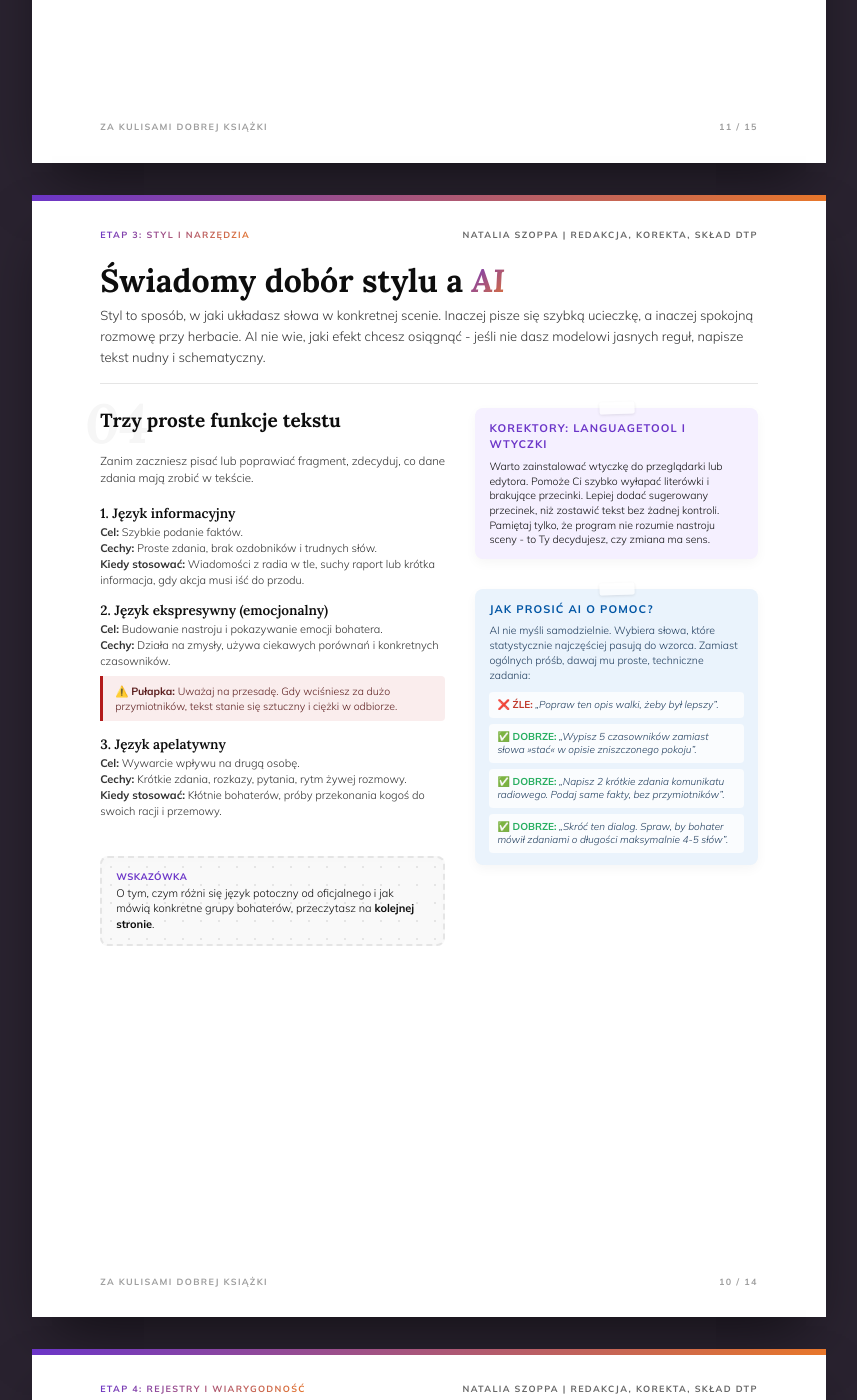
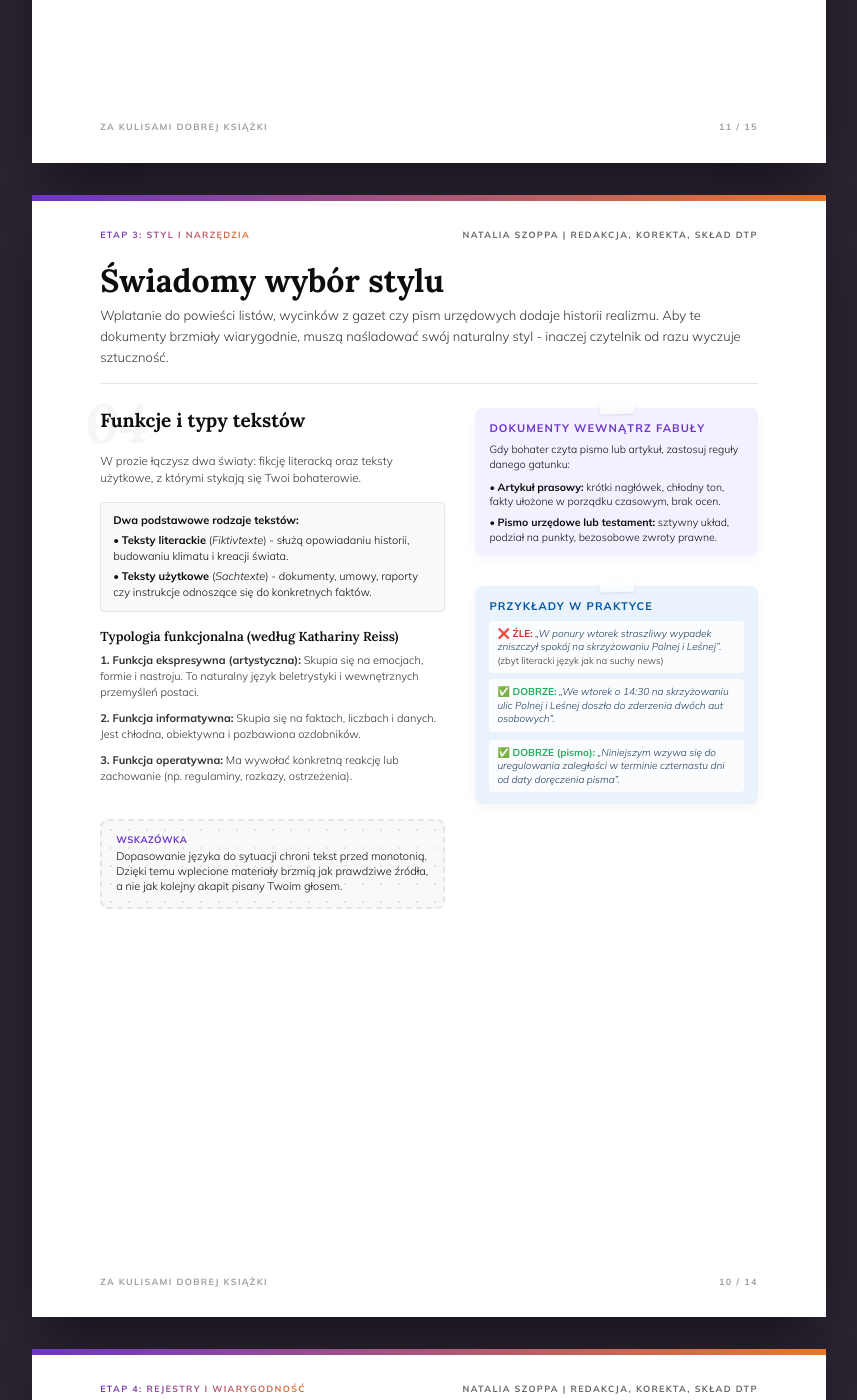
Before and after one commit to Bonnie00726/nataliaszoppa, a Jekyll site: the page arkusz językowy.html, which Jekyll copies as it is, in a window 1280 px wide and 1400 px high, scrolled down 12541 px. Shown: the whole window, without its empty margins (211-1068 px from the left). Built offline with Jekyll 4.4.1, drawn with Linux system fonts in a browser that asks for light colours.

Commit message:
Update arkusz językowy.html

```diff
--- a/arkusz językowy.html
+++ b/arkusz językowy.html
@@ -788,55 +788,50 @@
   </div>
   <div class="runner bottom"><span>ZA KULISAMI DOBREJ KSIĄŻKI</span><span>11 / 15</span></div>
 </section>
-<!-- STRONA 7 STYL I AI -->
+<!-- STRONA 7 ŚWIADOMY WYBÓR STYLU -->
 <section class="page" style="display: flex; flex-direction: column; height: 100%; min-height: 297mm;">
   <div class="runner top"><span class="grad-type">Etap 3: Styl i Narzędzia</span><span>Natalia Szoppa | Redakcja, korekta, skład DTP</span></div>
 
   <div class="section-opener">
-    <h2 class="section-title">Świadomy dobór stylu a <em class="grad-type">AI</em></h2>
-    <p class="body">Styl to sposób, w jaki układasz słowa w konkretnej scenie. Inaczej pisze się szybką ucieczkę, a inaczej spokojną rozmowę przy herbacie. AI nie wie, jaki efekt chcesz osiągnąć - jeśli nie dasz modelowi jasnych reguł, napisze tekst nudny i schematyczny.</p>
+    <h2 class="section-title">Świadomy wybór stylu</h2>
+    <p class="body">Wplatanie do powieści listów, wycinków z gazet czy pism urzędowych dodaje historii realizmu. Aby te dokumenty brzmiały wiarygodnie, muszą naśladować swój naturalny styl - inaczej czytelnik od razu wyczuje sztuczność.</p>
   </div>
 
   <div class="q-row" style="flex-grow: 1;">
     <!-- LEWA KOLUMNA -->
     <div class="q-main">
 
-      <div class="q-header-area" style="margin-bottom: 20px;"><span class="qnum-bg">04</span><h3 class="qtitle">Trzy proste funkcje tekstu</h3></div>
+      <div class="q-header-area" style="margin-bottom: 20px;"><span class="qnum-bg">04</span><h3 class="qtitle">Funkcje i typy tekstów</h3></div>
 
-      <p style="font-size: 11.5px; margin-bottom: 18px; color: var(--ink-soft); line-height: 1.5;">Zanim zaczniesz pisać lub poprawiać fragment, zdecyduj, co dane zdania mają zrobić w tekście.</p>
+      <p style="font-size: 11.5px; margin-bottom: 16px; color: var(--ink-soft); line-height: 1.5;">W prozie łączysz dwa światy: fikcję literacką oraz teksty użytkowe, z którymi stykają się Twoi bohaterowie.</p>
 
+      <!-- PODSTAWOWY PODZIAŁ -->
+      <div style="background: var(--paper-warm); border: 1px solid var(--paper-mid); border-radius: 4px; padding: 10px 12px; margin-bottom: 16px; font-size: 11px; line-height: 1.45;">
+        <strong style="color: var(--ink); display: block; margin-bottom: 4px;">Dwa podstawowe rodzaje tekstów:</strong>
+        <p style="margin: 0 0 4px 0;">• <strong>Teksty literackie</strong> (<em>Fiktivtexte</em>) - służą opowiadaniu historii, budowaniu klimatu i kreacji świata.</p>
+        <p style="margin: 0;">• <strong>Teksty użytkowe</strong> (<em>Sachtexte</em>) - dokumenty, umowy, raporty czy instrukcje odnoszące się do konkretnych faktów.</p>
+      </div>
+
+      <!-- TYPOLOGIA REISS -->
       <div style="margin-bottom: 16px;">
-        <!-- TYP 1 -->
-        <h4 style="color: var(--ink); font-size: 13.5px; margin-bottom: 3px; font-family: var(--serif);">1. Język informacyjny</h4>
-        <p style="margin-bottom: 12px; font-size: 11px; line-height: 1.45; color: var(--ink-soft);">
-          <strong>Cel:</strong> Szybkie podanie faktów.<br>
-          <strong>Cechy:</strong> Proste zdania, brak ozdobników i trudnych słów.<br>
-          <strong>Kiedy stosować:</strong> Wiadomości z radia w tle, suchy raport lub krótka informacja, gdy akcja musi iść do przodu.
+        <h4 style="color: var(--ink); font-size: 13px; margin-bottom: 8px; font-family: var(--serif);">Typologia funkcjonalna (według Kathariny Reiss)</h4>
+
+        <p style="margin-bottom: 10px; font-size: 11px; line-height: 1.45; color: var(--ink-soft);">
+          <strong>1. Funkcja ekspresywna (artystyczna):</strong> Skupia się na emocjach, formie i nastroju. To naturalny język beletrystyki i wewnętrznych przemyśleń postaci.
         </p>
 
-        <!-- TYP 2 -->
-        <h4 style="color: var(--ink); font-size: 13.5px; margin-bottom: 3px; font-family: var(--serif);">2. Język ekspresywny (emocjonalny)</h4>
-        <p style="margin-bottom: 6px; font-size: 11px; line-height: 1.45; color: var(--ink-soft);">
-          <strong>Cel:</strong> Budowanie nastroju i pokazywanie emocji bohatera.<br>
-          <strong>Cechy:</strong> Działa na zmysły, używa ciekawych porównań i konkretnych czasowników.
+        <p style="margin-bottom: 10px; font-size: 11px; line-height: 1.45; color: var(--ink-soft);">
+          <strong>2. Funkcja informatywna:</strong> Skupia się na faktach, liczbach i danych. Jest chłodna, obiektywna i pozbawiona ozdobników.
         </p>
 
-        <div style="background: #FAEDED; border-left: 3px solid #B31B1B; padding: 8px 12px; font-size: 10.5px; color: #5c1f1f; margin-bottom: 14px; border-radius: 0 4px 4px 0; line-height: 1.4;">
-          <strong>⚠️ Pułapka:</strong> Uważaj na przesadę. Gdy wciśniesz za dużo przymiotników, tekst stanie się sztuczny i ciężki w odbiorze.
-        </div>
-
-        <!-- TYP 3 -->
-        <h4 style="color: var(--ink); font-size: 13.5px; margin-bottom: 3px; font-family: var(--serif);">3. Język apelatywny</h4>
-        <p style="margin-bottom: 16px; font-size: 11px; line-height: 1.45; color: var(--ink-soft);">
-          <strong>Cel:</strong> Wywarcie wpływu na drugą osobę.<br>
-          <strong>Cechy:</strong> Krótkie zdania, rozkazy, pytania, rytm żywej rozmowy.<br>
-          <strong>Kiedy stosować:</strong> Kłótnie bohaterów, próby przekonania kogoś do swoich racji i przemowy.
+        <p style="margin-bottom: 14px; font-size: 11px; line-height: 1.45; color: var(--ink-soft);">
+          <strong>3. Funkcja operatywna:</strong> Ma wywołać konkretną reakcję lub zachowanie (np. regulaminy, rozkazy, ostrzeżenia).
         </p>
       </div>
 
       <div class="dot-grid-box short" style="min-height: auto; padding: 12px 14px; border-color: var(--paper-mid); background-color: var(--paper-warm);">
         <span class="box-title" style="color: var(--grad-start); font-size: 9.5px; margin-bottom: 4px; display: block; text-transform: uppercase; letter-spacing: 0.5px; font-weight: 700;">Wskazówka</span>
-        <p style="font-size: 11px; color: var(--ink); margin: 0; line-height: 1.4;">O tym, czym różni się język potoczny od oficjalnego i jak mówią konkretne grupy bohaterów, przeczytasz na <strong>kolejnej stronie</strong>.</p>
+        <p style="font-size: 11px; color: var(--ink); margin: 0; line-height: 1.4;">Dopasowanie języka do sytuacji chroni tekst przed monotonią. Dzięki temu wplecione materiały brzmią jak prawdziwe źródła, a nie jak kolejny akapit pisany Twoim głosem.</p>
       </div>
 
     </div>
@@ -844,31 +839,29 @@
     <!-- PRAWA KOLUMNA -->
     <div class="q-sidebar" style="padding-top: 0;">
 
-      <!-- BOX KOREKTORY -->
+      <!-- BOX PRAKTYKA -->
       <div class="box box-purple" style="margin-bottom: 14px; padding: 12px 14px;">
-        <span class="box-title" style="font-size: 11px; font-weight: 700; margin-bottom: 6px; display: block;">Korektory: LanguageTool i wtyczki</span>
-        <p style="font-size: 10.5px; line-height: 1.4; margin: 0; color: var(--ink);">Warto zainstalować wtyczkę do przeglądarki lub edytora. Pomoże Ci szybko wyłapać literówki i brakujące przecinki. Lepiej dodać sugerowany przecinek, niż zostawić tekst bez żadnej kontroli. Pamiętaj tylko, że program nie rozumie nastroju sceny - to Ty decydujesz, czy zmiana ma sens.</p>
+        <span class="box-title" style="font-size: 11px; font-weight: 700; margin-bottom: 6px; display: block;">Dokumenty wewnątrz fabuły</span>
+        <p style="font-size: 10.5px; line-height: 1.4; margin: 0 0 8px 0; color: var(--ink);">Gdy bohater czyta pismo lub artykuł, zastosuj reguły danego gatunku:</p>
+        <p style="font-size: 10.5px; line-height: 1.4; margin: 0 0 6px 0; color: var(--ink);">• <strong>Artykuł prasowy:</strong> krótki nagłówek, chłodny ton, fakty ułożone w porządku czasowym, brak ocen.</p>
+        <p style="font-size: 10.5px; line-height: 1.4; margin: 0; color: var(--ink);">• <strong>Pismo urzędowe lub testament:</strong> sztywny układ, podział na punkty, bezosobowe zwroty prawne.</p>
       </div>
 
-      <!-- BOX AI PROMPTING -->
+      <!-- BOX PRZYKŁADY -->
       <div class="box box-blue" style="padding: 12px 14px;">
-        <span class="box-title" style="font-size: 11px; font-weight: 700; margin-bottom: 6px; display: block;">Jak prosić AI o pomoc?</span>
-        <p style="margin-bottom: 10px; font-size: 10.5px; line-height: 1.4;">AI nie myśli samodzielnie. Wybiera słowa, które statystycznie najczęściej pasują do wzorca. Zamiast ogólnych próśb, dawaj mu proste, techniczne zadania:</p>
+        <span class="box-title" style="font-size: 11px; font-weight: 700; margin-bottom: 6px; display: block;">Przykłady w praktyce</span>
 
         <div style="background: rgba(255,255,255,0.75); padding: 6px 8px; border-radius: 4px; margin-bottom: 6px; font-size: 10px; line-height: 1.35;">
-          <span style="color: #c0392b; font-weight: bold;">❌ ŹLE:</span> <em>„Popraw ten opis walki, żeby był lepszy”.</em>
+          <span style="color: #c0392b; font-weight: bold;">❌ ŹLE:</span> <em>„W ponury wtorek straszliwy wypadek zniszczył spokój na skrzyżowaniu Polnej i Leśnej”.</em><br>
+          <span style="color: var(--ink-soft); font-size: 9.5px;">(zbyt literacki język jak na suchy news)</span>
         </div>
 
-        <div style="background: rgba(255,255,255,0.75); padding: 6px 8px; border-radius: 4px; margin-bottom: 6px; font-size: 10px; line-height: 1.35;">
-          <span style="color: #27ae60; font-weight: bold;">✅ DOBRZE:</span> <em>„Wypisz 5 czasowników zamiast słowa »stać« w opisie zniszczonego pokoju”.</em>
-        </div>
-
-        <div style="background: rgba(255,255,255,0.75); padding: 6px 8px; border-radius: 4px; margin-bottom: 6px; font-size: 10px; line-height: 1.35;">
-          <span style="color: #27ae60; font-weight: bold;">✅ DOBRZE:</span> <em>„Napisz 2 krótkie zdania komunikatu radiowego. Podaj same fakty, bez przymiotników”.</em>
+        <div style="background: rgba(255,255,255,0.75); padding: 6px 8px; border-radius: 4px; margin-bottom: 8px; font-size: 10px; line-height: 1.35;">
+          <span style="color: #27ae60; font-weight: bold;">✅ DOBRZE:</span> <em>„We wtorek o 14:30 na skrzyżowaniu ulic Polnej i Leśnej doszło do zderzenia dwóch aut osobowych”.</em>
         </div>
 
         <div style="background: rgba(255,255,255,0.75); padding: 6px 8px; border-radius: 4px; font-size: 10px; line-height: 1.35;">
-          <span style="color: #27ae60; font-weight: bold;">✅ DOBRZE:</span> <em>„Skróć ten dialog. Spraw, by bohater mówił zdaniami o długości maksymalnie 4-5 słów”.</em>
+          <span style="color: #27ae60; font-weight: bold;">✅ DOBRZE (pismo):</span> <em>„Niniejszym wzywa się do uregulowania zaległości w terminie czternastu dni od daty doręczenia pisma”.</em>
         </div>
       </div>
 
```
